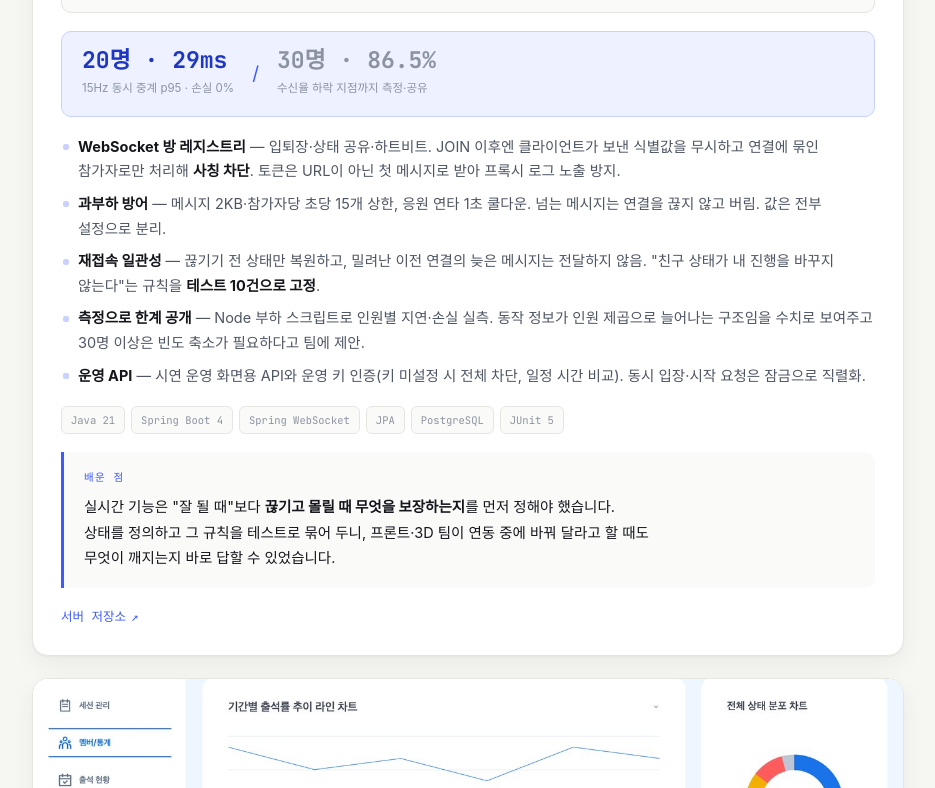
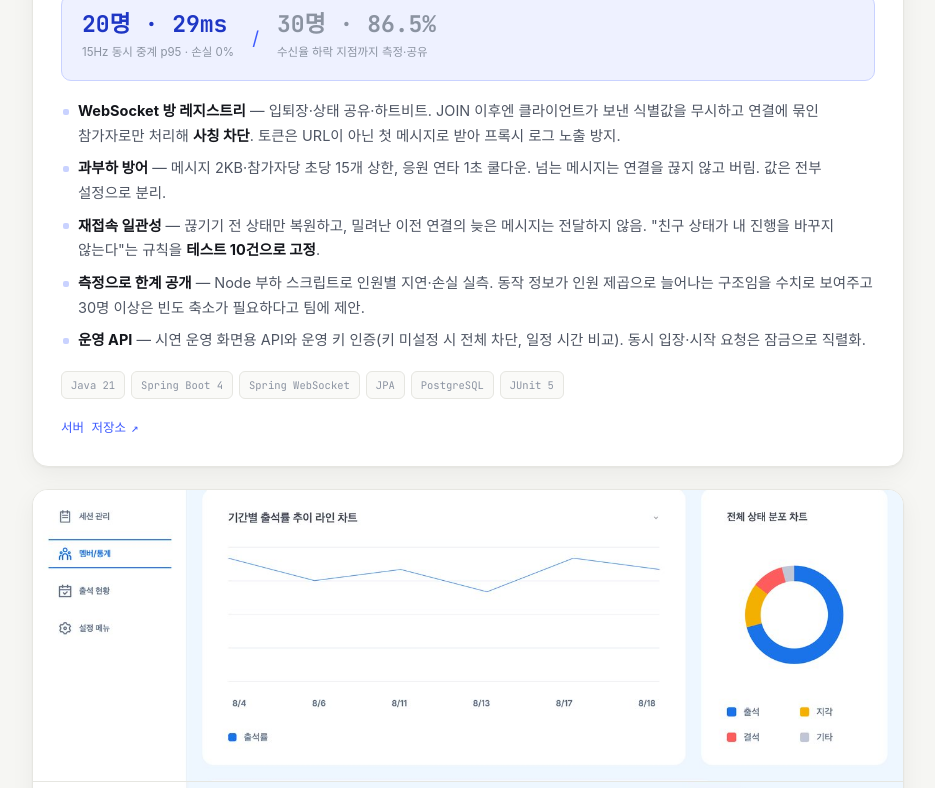
Before and after one commit to Donghwan814/Donghwan814.github.io, a plain HTML site: page index.html in a window 1280 px wide. Shown: the part 1459-2247 px from the top of the page, without its empty margins (312-1247 px from the left). Drawn offline with Linux system fonts and the light colour scheme; a web font is replaced by a local one.

Commit message:
[Docs] Docs: 히어로 수치 메모와 FITMATE 배운 점 제거
Co-Authored-By: Claude Opus 5.5 <noreply@anthropic.com>

```diff
--- a/index.html
+++ b/index.html
@@ -81,7 +81,6 @@
       <li><b>29ms</b><span>20명 동시 중계 p95</span></li>
       <li><b>0.033초</b><span>재사용 응답 (기존 9.6초)</span></li>
     </ul>
-    <p class="stats__note" data-reveal>수치는 각 저장소의 PR 본문에 남긴 측정·테스트 기록에서 옮긴 값입니다.</p>
 
     <ul class="edges" data-reveal>
       <li class="edge">
@@ -159,11 +158,6 @@
           </ul>
 
           <ul class="tags"><li>Java 21</li><li>Spring Boot 4</li><li>Spring WebSocket</li><li>JPA</li><li>PostgreSQL</li><li>JUnit 5</li></ul>
-
-          <div class="learn">
-            <h5>배운 점</h5>
-            <p>실시간 기능은 "잘 될 때"보다 <b>끊기고 몰릴 때 무엇을 보장하는지</b>를 먼저 정해야 했습니다. 상태를 정의하고 그 규칙을 테스트로 묶어 두니, 프론트·3D 팀이 연동 중에 바꿔 달라고 할 때도 무엇이 깨지는지 바로 답할 수 있었습니다.</p>
-          </div>
 
           <a class="card__link" href="https://github.com/20thTeam/fitmate-be" target="_blank" rel="noopener">서버 저장소 <span aria-hidden="true">↗</span></a>
         </div>
```
